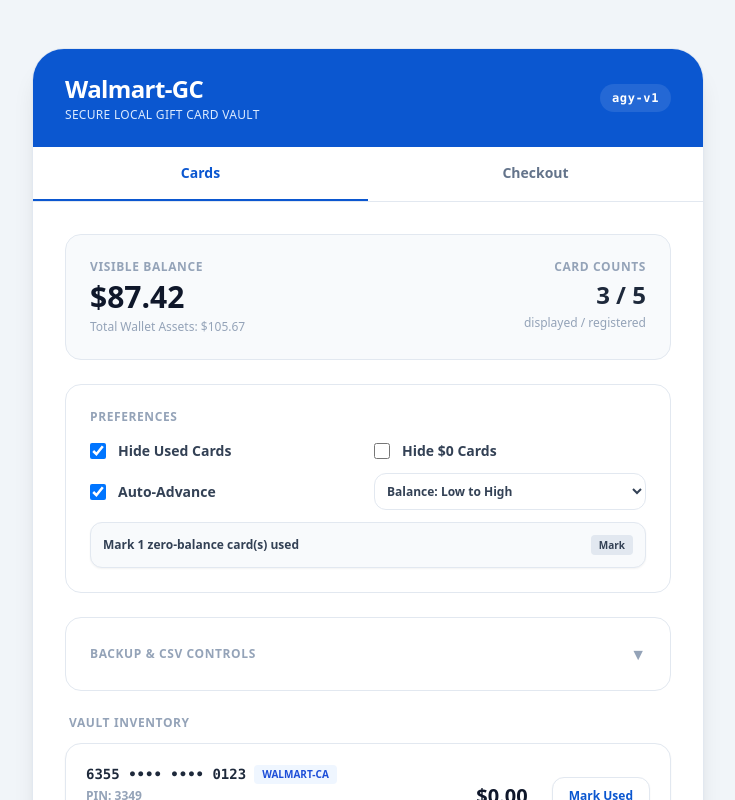
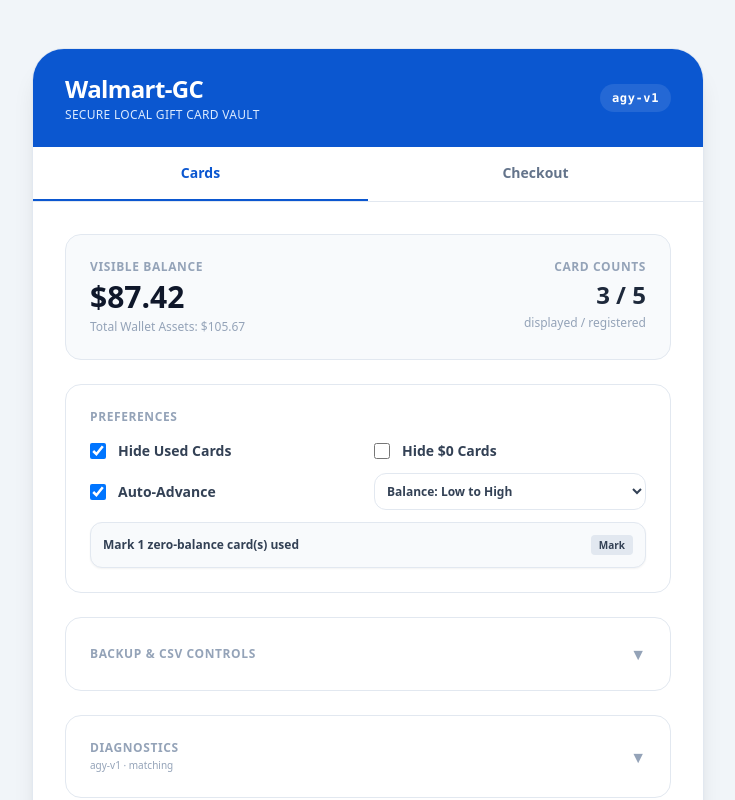
Before and after one commit to dotsthewarlock/Walmart-GC, a React (Vite) app: page / in a window 1280 px wide. Shown: the top 800 px of the page, without its empty margins (272-1007 px from the left). Built offline with nearby package versions, Linux system fonts and the light colour scheme.

Commit message:
feat: add settings diagnostics section layout

```diff
--- a/src/App.jsx
+++ b/src/App.jsx
@@ -511,6 +511,48 @@
                   </div>
                 </details>
               </section>
+
+              {/* Diagnostics & Technical Details */}
+              <section className="bg-white border border-slate-200 rounded-2xl p-6 flex flex-col gap-4">
+                <details className="group">
+                  <summary className="list-none flex justify-between items-center cursor-pointer select-none">
+                    <div className="flex flex-col gap-0.5">
+                      <span className="text-xs font-bold text-slate-400 uppercase tracking-wider">Diagnostics</span>
+                      <small id="settings-app-shell-fingerprint" className="text-[10px] text-slate-400 font-medium">
+                        agy-v1 · matching
+                      </small>
+                    </div>
+                    <span className="text-slate-400 group-open:rotate-180 transition-transform">▼</span>
+                  </summary>
+                  <div className="flex flex-col gap-4 mt-4 pt-4 border-t border-slate-100">
+                    <div className="border border-slate-100 bg-slate-50 rounded-2xl p-4 flex flex-col gap-2">
+                      <h4 className="text-xs font-bold text-slate-700 uppercase">App shell diagnostics</h4>
+                      <ul className="text-xs text-slate-500 font-medium list-none flex flex-col gap-1.5">
+                        <li className="flex justify-between border-b border-slate-100 pb-1">
+                          <span>HTML version</span>
+                          <span className="font-mono text-[10px] text-slate-700 font-bold">agy-v1</span>
+                        </li>
+                        <li className="flex justify-between border-b border-slate-100 pb-1">
+                          <span>JS version</span>
+                          <span className="font-mono text-[10px] text-slate-700 font-bold">agy-v1</span>
+                        </li>
+                        <li className="flex justify-between">
+                          <span>CSS version</span>
+                          <span className="font-mono text-[10px] text-slate-700 font-bold">agy-v1</span>
+                        </li>
+                      </ul>
+                    </div>
+
+                    <div className="border border-slate-100 bg-slate-50 rounded-2xl p-4 flex flex-col gap-2">
+                      <h4 className="text-xs font-bold text-slate-700 uppercase">Technical Details</h4>
+                      <div id="advanced-sync-diagnostics" className="text-[10px] text-slate-400 leading-relaxed">
+                        Diagnostics load with sync status. Local database matches storage specifications.
+                      </div>
+                    </div>
+                  </div>
+                </details>
+              </section>
+
 
 
               {/* Cards Inventory Ledger */}
```
